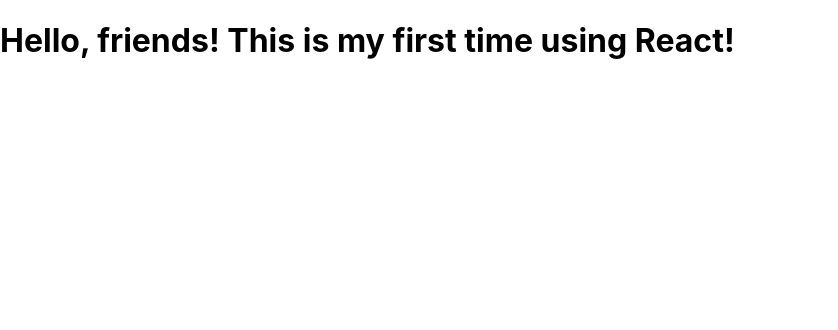
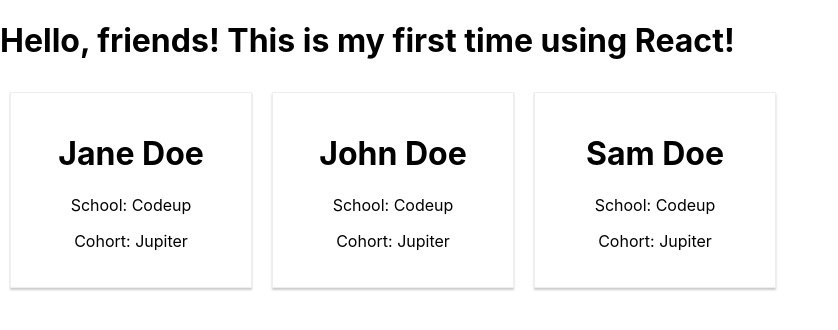
Before and after one commit to elviravaladez/react-repository, a React (Create React App) app: page / in a window 1280 px wide. Shown: the top 330 px of the page, without its empty margins (0-838 px from the left). Built offline with nearby package versions, Linux system fonts and the light colour scheme.

Commit message:
add: cards to the App function

```diff
--- a/src/App.css
+++ b/src/App.css
@@ -5,6 +5,16 @@
 .App-logo {
   height: 40vmin;
   pointer-events: none;
+}
+
+.person {
+  display: inline-block;
+  margin: 10px;
+  border: 1px solid #eee;
+  box-shadow: 0 2px 2px #ccc;
+  width: 200px;
+  padding: 20px;
+  text-align: center;
 }
 
 @media (prefers-reduced-motion: no-preference) {
--- a/src/App.js
+++ b/src/App.js
@@ -4,6 +4,24 @@
     return (
         <div>
             <h1>Hello, friends! This is my first time using React!</h1>
+
+            <div className="person">
+                <h1>Jane Doe</h1>
+                <p>School: Codeup</p>
+                <p>Cohort: Jupiter</p>
+            </div>
+
+            <div className="person">
+                <h1>John Doe</h1>
+                <p>School: Codeup</p>
+                <p>Cohort: Jupiter</p>
+            </div>
+
+            <div className="person">
+                <h1>Sam Doe</h1>
+                <p>School: Codeup</p>
+                <p>Cohort: Jupiter</p>
+            </div>
         </div>
     );
 }
```
